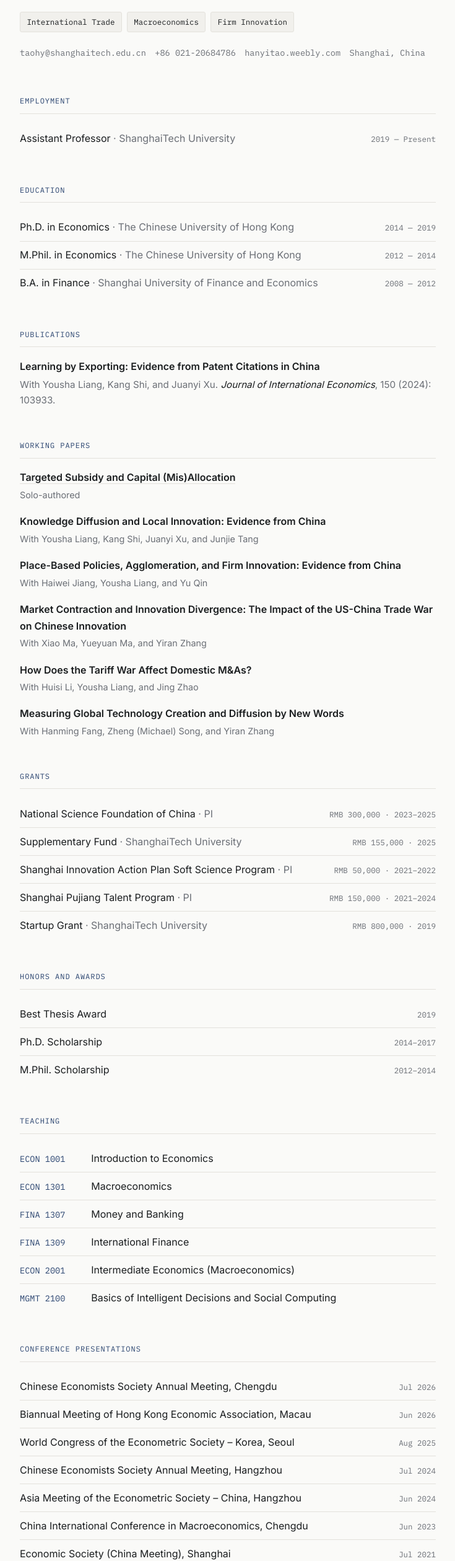
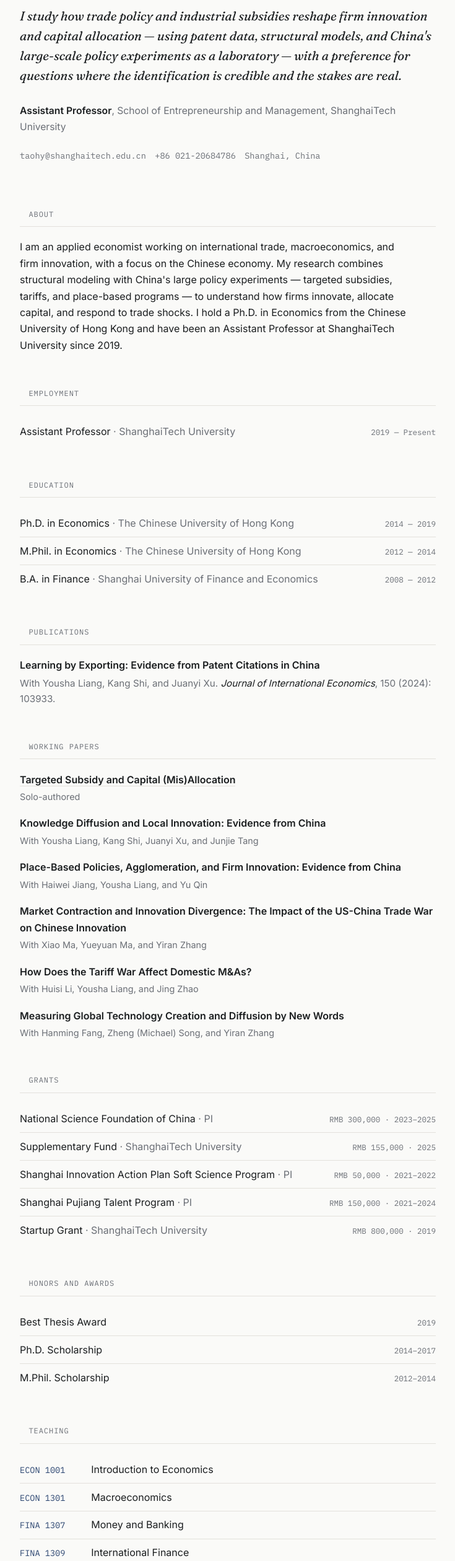
Before and after one commit to HyperionTau/hanyi.tao, a plain HTML site: page index.html in a window 1280 px wide. Shown: the part 281-2800 px from the top of the page at 62% size, without its empty margins (272-1007 px from the left). Drawn offline with Linux system fonts and the light colour scheme.

Commit message:
Refactor index.html for improved layout and styling
Updated font links, adjusted styles for various elements, and reorganized sections for better structure and clarity.

```diff
--- a/index.html
+++ b/index.html
@@ -6,7 +6,7 @@
 <title>Hanyi Tao</title>
 <link rel="preconnect" href="https://fonts.googleapis.com">
 <link rel="preconnect" href="https://fonts.gstatic.com" crossorigin>
-<link href="https://fonts.googleapis.com/css2?family=Fraunces:opsz,wght@9..144,400;9..144,500;9..144,600&family=Inter:wght@400;500;600&family=IBM+Plex+Mono:wght@400;500&display=swap" rel="stylesheet">
+<link href="https://fonts.googleapis.com/css2?family=Fraunces:ital,opsz,wght@0,9..144,400;0,9..144,500;0,9..144,600;1,9..144,400;1,9..144,500&family=Inter:wght@400;500;600&family=IBM+Plex+Mono:wght@400;500&family=Noto+Serif+SC:wght@500&display=swap" rel="stylesheet">
 <style>
   :root {
     --bg: #FAFAF8;
@@ -17,7 +17,6 @@
   }
 
   * { box-sizing: border-box; }
-
   html { scroll-behavior: smooth; }
 
   body {
@@ -47,9 +46,8 @@
     padding: 0.9rem 1.5rem;
     display: flex;
     flex-wrap: wrap;
-    gap: 0.3rem 1rem;
-    font-family: 'IBM Plex Mono', monospace;
-    font-size: 0.78rem;
+    gap: 0.3rem 1.1rem;
+    font-size: 0.85rem;
   }
 
   .nav-inner a {
@@ -71,48 +69,49 @@
     padding: 4rem 1.5rem 6rem;
   }
 
-  header {
-    margin-bottom: 3.5rem;
+  /* ---------- Hero ---------- */
+
+  .hero {
+    margin-bottom: 4.5rem;
     animation: rise 0.6s ease-out both;
+  }
+
+  .hero-eyebrow {
+    color: var(--accent);
+    font-weight: 500;
+    font-size: 1rem;
+    margin: 0 0 0.6rem;
   }
 
   h1 {
     font-family: 'Fraunces', serif;
     font-optical-sizing: auto;
     font-weight: 500;
-    font-size: clamp(2.2rem, 5vw, 2.8rem);
-    margin: 0 0 0.4rem;
+    font-size: clamp(2.4rem, 6vw, 3.2rem);
+    margin: 0 0 1.6rem;
     letter-spacing: -0.01em;
   }
 
-  .title {
-    color: var(--accent);
-    font-size: 1.05rem;
-    font-weight: 500;
-    margin: 0 0 0.15rem;
+  .hero-quote {
+    font-family: 'Fraunces', serif;
+    font-style: italic;
+    font-weight: 400;
+    font-size: 1.28rem;
+    line-height: 1.55;
+    color: var(--ink);
+    max-width: 58ch;
+    margin: 0 0 1.8rem;
   }
 
-  .affiliation {
+  .hero-affil {
     color: var(--muted);
     font-size: 0.98rem;
     margin: 0 0 1.4rem;
   }
 
-  .interests {
-    display: flex;
-    flex-wrap: wrap;
-    gap: 0.5rem;
-    margin-bottom: 1.4rem;
-  }
-
-  .interest {
-    font-family: 'IBM Plex Mono', monospace;
-    font-size: 0.78rem;
+  .hero-affil strong {
     color: var(--ink);
-    background: #F1F0EC;
-    border: 1px solid var(--line);
-    padding: 0.3rem 0.65rem;
-    border-radius: 3px;
+    font-weight: 600;
   }
 
   .contact {
@@ -137,23 +136,44 @@
     border-color: var(--accent);
   }
 
+  /* ---------- Sections ---------- */
+
   section {
-    margin-bottom: 3.2rem;
+    margin-bottom: 3.4rem;
     scroll-margin-top: 4rem;
   }
 
-  .eyebrow {
+  .section-head {
+    display: flex;
+    align-items: baseline;
+    gap: 0.9rem;
+    margin: 0 0 1.2rem;
+    padding-bottom: 0.6rem;
+    border-bottom: 1px solid var(--line);
+  }
+
+  .marker {
+    font-family: 'Noto Serif SC', serif;
+    font-size: 1.7rem;
+    line-height: 1;
+    color: var(--accent);
+  }
+
+  .section-title {
     font-family: 'IBM Plex Mono', monospace;
     font-size: 0.75rem;
     letter-spacing: 0.08em;
     text-transform: uppercase;
-    color: var(--accent);
-    margin: 0 0 1.1rem;
-    padding-bottom: 0.6rem;
-    border-bottom: 1px solid var(--line);
+    color: var(--muted);
+    margin: 0;
   }
 
-  /* ---------- Generic row (employment, education, grants, awards, teaching, talks) ---------- */
+  .about p {
+    max-width: 62ch;
+    margin: 0;
+  }
+
+  /* ---------- Generic row (employment, education, grants, awards, teaching) ---------- */
 
   .row {
     display: flex;
@@ -165,14 +185,8 @@
   }
 
   .row:last-child { border-bottom: none; }
-
-  .row-main {
-    flex: 1;
-  }
-
-  .row-org {
-    color: var(--muted);
-  }
+  .row-main { flex: 1; }
+  .row-org { color: var(--muted); }
 
   .row-meta {
     font-family: 'IBM Plex Mono', monospace;
@@ -193,38 +207,17 @@
 
   /* ---------- Publications ---------- */
 
-  .pub {
-    margin-bottom: 1.4rem;
-  }
+  .pub { margin-bottom: 1.4rem; }
   .pub:last-child { margin-bottom: 0; }
-
-  .pub-title {
-    font-weight: 600;
-    margin: 0 0 0.25rem;
-  }
-
-  .pub-meta {
-    color: var(--muted);
-    font-size: 0.95rem;
-    margin: 0;
-  }
-
-  .pub-meta em {
-    color: var(--ink);
-    font-style: italic;
-  }
+  .pub-title { font-weight: 600; margin: 0 0 0.25rem; }
+  .pub-meta { color: var(--muted); font-size: 0.95rem; margin: 0; }
+  .pub-meta em { color: var(--ink); font-style: italic; }
 
   /* ---------- Working papers ---------- */
 
-  .paper {
-    margin-bottom: 1.1rem;
-  }
+  .paper { margin-bottom: 1.1rem; }
   .paper:last-child { margin-bottom: 0; }
-
-  .paper-title {
-    font-weight: 600;
-    margin: 0 0 0.2rem;
-  }
+  .paper-title { font-weight: 600; margin: 0 0 0.2rem; }
 
   .paper-title a {
     color: var(--ink);
@@ -238,17 +231,33 @@
     border-color: var(--accent);
   }
 
-  .paper-coauthors {
-    color: var(--muted);
-    font-size: 0.9rem;
-    margin: 0;
+  .paper-coauthors { color: var(--muted); font-size: 0.9rem; margin: 0; }
+
+  /* ---------- Speaking (merged, dated list) ---------- */
+
+  .talk {
+    display: flex;
+    gap: 1rem;
+    padding: 0.5rem 0;
+    border-bottom: 1px solid var(--line);
   }
+
+  .talk:last-child { border-bottom: none; }
+
+  .talk-date {
+    font-family: 'IBM Plex Mono', monospace;
+    font-size: 0.78rem;
+    color: var(--accent);
+    width: 4.6rem;
+    flex-shrink: 0;
+    padding-top: 0.1rem;
+  }
+
+  .talk-desc { flex: 1; }
 
   /* ---------- Simple text blocks (service, skills) ---------- */
 
-  .plain p {
-    margin: 0 0 0.6rem;
-  }
+  .plain p { margin: 0 0 0.6rem; }
   .plain p:last-child { margin-bottom: 0; }
 
   .plain .label {
@@ -274,7 +283,7 @@
   }
 
   @media (prefers-reduced-motion: reduce) {
-    header { animation: none; }
+    .hero { animation: none; }
     html { scroll-behavior: auto; }
   }
 
@@ -282,6 +291,7 @@
     main { padding: 2.5rem 1.25rem 4rem; }
     .row { flex-direction: column; align-items: flex-start; gap: 0.15rem; }
     .row-meta { text-align: left; }
+    .talk { gap: 0.7rem; }
   }
 </style>
 </head>
@@ -289,14 +299,13 @@
 
 <nav>
   <div class="nav-inner">
-    <a href="#employment">Employment</a>
-    <a href="#education">Education</a>
+    <a href="#about">About</a>
+    <a href="#cv">Employment &amp; Education</a>
     <a href="#publications">Publications</a>
     <a href="#working-papers">Working Papers</a>
-    <a href="#grants">Grants</a>
+    <a href="#grants">Grants &amp; Awards</a>
     <a href="#teaching">Teaching</a>
-    <a href="#presentations">Presentations</a>
-    <a href="#talks">Seminar Talks</a>
+    <a href="#speaking">Speaking</a>
     <a href="#service">Service</a>
     <a href="#contact">Contact</a>
   </div>
@@ -304,33 +313,58 @@
 
 <main>
 
-  <header>
+  <div class="hero">
+    <p class="hero-eyebrow">Assistant Professor · International Trade, Macroeconomics, Firm Innovation</p>
     <h1>Hanyi Tao</h1>
-    <p class="title">Assistant Professor</p>
-    <p class="affiliation">School of Entrepreneurship and Management · ShanghaiTech University</p>
-    <div class="interests">
-      <span class="interest">International Trade</span>
-      <span class="interest">Macroeconomics</span>
-      <span class="interest">Firm Innovation</span>
-    </div>
+    <p class="hero-quote">
+      I study how trade policy and industrial subsidies reshape firm innovation and capital
+      allocation — using patent data, structural models, and China's large-scale policy
+      experiments as a laboratory — with a preference for questions where the identification
+      is credible and the stakes are real.
+    </p>
+    <p class="hero-affil">
+      <strong>Assistant Professor</strong>, School of Entrepreneurship and Management, ShanghaiTech University
+    </p>
     <div class="contact">
       <a href="mailto:taohy@shanghaitech.edu.cn">taohy@shanghaitech.edu.cn</a>
       <a href="tel:+862120684786">+86 021-20684786</a>
-      <a href="https://hanyitao.weebly.com/" target="_blank" rel="noopener">hanyitao.weebly.com</a>
       <span>Shanghai, China</span>
     </div>
-  </header>
+  </div>
 
-  <section id="employment">
-    <p class="eyebrow">Employment</p>
+  <section id="about">
+    <div class="section-head">
+      <span class="marker" lang="zh"></span>
+      <p class="section-title">About</p>
+    </div>
+    <div class="about">
+      <p>
+        I am an applied economist working on international trade, macroeconomics, and firm
+        innovation, with a focus on the Chinese economy. My research combines structural
+        modeling with China's large policy experiments — targeted subsidies, tariffs, and
+        place-based programs — to understand how firms innovate, allocate capital, and respond
+        to trade shocks. I hold a Ph.D. in Economics from the Chinese University of Hong Kong
+        and have been an Assistant Professor at ShanghaiTech University since 2019.
+      </p>
+    </div>
+  </section>
+
+  <section id="cv">
+    <div class="section-head">
+      <span class="marker" lang="zh"></span>
+      <p class="section-title">Employment</p>
+    </div>
     <div class="row">
       <span class="row-main">Assistant Professor <span class="row-org">· ShanghaiTech University</span></span>
       <span class="row-meta">2019 — Present</span>
     </div>
   </section>
 
-  <section id="education">
-    <p class="eyebrow">Education</p>
+  <section>
+    <div class="section-head">
+      <span class="marker" lang="zh"></span>
+      <p class="section-title">Education</p>
+    </div>
     <div class="row">
       <span class="row-main">Ph.D. in Economics <span class="row-org">· The Chinese University of Hong Kong</span></span>
       <span class="row-meta">2014 — 2019</span>
@@ -346,7 +380,10 @@
   </section>
 
   <section id="publications">
-    <p class="eyebrow">Publications</p>
+    <div class="section-head">
+      <span class="marker" lang="zh"></span>
+      <p class="section-title">Publications</p>
+    </div>
     <div class="pub">
       <p class="pub-title">Learning by Exporting: Evidence from Patent Citations in China</p>
       <p class="pub-meta">With Yousha Liang, Kang Shi, and Juanyi Xu. <em>Journal of International Economics</em>, 150 (2024): 103933.</p>
@@ -354,33 +391,31 @@
   </section>
 
   <section id="working-papers">
-    <p class="eyebrow">Working Papers</p>
+    <div class="section-head">
+      <span class="marker" lang="zh"></span>
+      <p class="section-title">Working Papers</p>
+    </div>
 
     <div class="paper">
       <p class="paper-title"><a href="https://www.dropbox.com/s/ahlxstao3ulf4eo/JMP_HANYI_TAO.pdf?dl=0" target="_blank" rel="noopener">Targeted Subsidy and Capital (Mis)Allocation</a></p>
       <p class="paper-coauthors">Solo-authored</p>
     </div>
-
     <div class="paper">
       <p class="paper-title">Knowledge Diffusion and Local Innovation: Evidence from China</p>
       <p class="paper-coauthors">With Yousha Liang, Kang Shi, Juanyi Xu, and Junjie Tang</p>
     </div>
-
     <div class="paper">
       <p class="paper-title">Place-Based Policies, Agglomeration, and Firm Innovation: Evidence from China</p>
       <p class="paper-coauthors">With Haiwei Jiang, Yousha Liang, and Yu Qin</p>
     </div>
-
     <div class="paper">
       <p class="paper-title">Market Contraction and Innovation Divergence: The Impact of the US-China Trade War on Chinese Innovation</p>
       <p class="paper-coauthors">With Xiao Ma, Yueyuan Ma, and Yiran Zhang</p>
     </div>
-
     <div class="paper">
       <p class="paper-title">How Does the Tariff War Affect Domestic M&amp;As?</p>
       <p class="paper-coauthors">With Huisi Li, Yousha Liang, and Jing Zhao</p>
     </div>
-
     <div class="paper">
       <p class="paper-title">Measuring Global Technology Creation and Diffusion by New Words</p>
       <p class="paper-coauthors">With Hanming Fang, Zheng (Michael) Song, and Yiran Zhang</p>
@@ -388,7 +423,10 @@
   </section>
 
   <section id="grants">
-    <p class="eyebrow">Grants</p>
+    <div class="section-head">
+      <span class="marker" lang="zh"></span>
+      <p class="section-title">Grants</p>
+    </div>
     <div class="row">
       <span class="row-main">National Science Foundation of China <span class="row-org">· PI</span></span>
       <span class="row-meta">RMB 300,000 · 2023–2025</span>
@@ -411,24 +449,21 @@
     </div>
   </section>
 
-  <section id="awards">
-    <p class="eyebrow">Honors and Awards</p>
-    <div class="row">
-      <span class="row-main">Best Thesis Award</span>
-      <span class="row-meta">2019</span>
+  <section>
+    <div class="section-head">
+      <span class="marker" lang="zh"></span>
+      <p class="section-title">Honors and Awards</p>
     </div>
-    <div class="row">
-      <span class="row-main">Ph.D. Scholarship</span>
-      <span class="row-meta">2014–2017</span>
-    </div>
-    <div class="row">
-      <span class="row-main">M.Phil. Scholarship</span>
-      <span class="row-meta">2012–2014</span>
-    </div>
+    <div class="row"><span class="row-main">Best Thesis Award</span><span class="row-meta">2019</span></div>
+    <div class="row"><span class="row-main">Ph.D. Scholarship</span><span class="row-meta">2014–2017</span></div>
+    <div class="row"><span class="row-main">M.Phil. Scholarship</span><span class="row-meta">2012–2014</span></div>
   </section>
 
   <section id="teaching">
-    <p class="eyebrow">Teaching</p>
+    <div class="section-head">
+      <span class="marker" lang="zh"></span>
+      <p class="section-title">Teaching</p>
+    </div>
     <div class="row"><span class="course-code">ECON 1001</span><span class="row-main">Introduction to Economics</span></div>
     <div class="row"><span class="course-code">ECON 1301</span><span class="row-main">Macroeconomics</span></div>
     <div class="row"><span class="course-code">FINA 1307</span><span class="row-main">Money and Banking</span></div>
@@ -437,46 +472,51 @@
     <div class="row"><span class="course-code">MGMT 2100</span><span class="row-main">Basics of Intelligent Decisions and Social Computing</span></div>
   </section>
 
-  <section id="presentations">
-    <p class="eyebrow">Conference Presentations</p>
-    <div class="row"><span class="row-main">Chinese Economists Society Annual Meeting, Chengdu</span><span class="row-meta">Jul 2026</span></div>
-    <div class="row"><span class="row-main">Biannual Meeting of Hong Kong Economic Association, Macau</span><span class="row-meta">Jun 2026</span></div>
-    <div class="row"><span class="row-main">World Congress of the Econometric Society – Korea, Seoul</span><span class="row-meta">Aug 2025</span></div>
-    <div class="row"><span class="row-main">Chinese Economists Society Annual Meeting, Hangzhou</span><span class="row-meta">Jul 2024</span></div>
-    <div class="row"><span class="row-main">Asia Meeting of the Econometric Society – China, Hangzhou</span><span class="row-meta">Jun 2024</span></div>
-    <div class="row"><span class="row-main">China International Conference in Macroeconomics, Chengdu</span><span class="row-meta">Jun 2023</span></div>
-    <div class="row"><span class="row-main">Economic Society (China Meeting), Shanghai</span><span class="row-meta">Jul 2021</span></div>
-    <div class="row"><span class="row-main">China International Conference in Macroeconomics, Beijing</span><span class="row-meta">Jun 2021</span></div>
-    <div class="row"><span class="row-main">NBER-AIEA Conference on Innovation and Entrepreneurship, Shanghai</span><span class="row-meta">Aug 2020</span></div>
-    <div class="row"><span class="row-main">Economic Society World Congress, Italy (Online)</span><span class="row-meta">Aug 2020</span></div>
-    <div class="row"><span class="row-main">China International Conference in Macroeconomics, Shenzhen</span><span class="row-meta">Jun 2019</span></div>
-  </section>
-
-  <section id="talks">
-    <p class="eyebrow">Invited Seminar Talks</p>
-    <div class="row"><span class="row-main">Seminar, University of Nottingham (Ningbo)</span><span class="row-meta">Mar 2026</span></div>
-    <div class="row"><span class="row-main">Seminar, Fudan University</span><span class="row-meta">Nov 2025</span></div>
-    <div class="row"><span class="row-main">Macro Workshop, Yanbian University</span><span class="row-meta">Aug 2025</span></div>
-    <div class="row"><span class="row-main">Seminar, South University of Science and Technology</span><span class="row-meta">Jun 2025</span></div>
-    <div class="row"><span class="row-main">Seminar, Renmin University</span><span class="row-meta">Jun 2025</span></div>
-    <div class="row"><span class="row-main">Macro Workshop, Tsinghua University</span><span class="row-meta">Aug 2024</span></div>
-    <div class="row"><span class="row-main">Seminar, Shanghai University of Finance and Economics</span><span class="row-meta">Dec 2023</span></div>
-    <div class="row"><span class="row-main">Macro Workshop, Zhejiang University</span><span class="row-meta">Dec 2020</span></div>
-    <div class="row"><span class="row-main">International Trade Workshop, CUHK</span><span class="row-meta">Jul 2020</span></div>
-    <div class="row"><span class="row-main">Macro Workshop on Chinese Economy, SEM, Tsinghua University</span><span class="row-meta">Oct 2019</span></div>
-    <div class="row"><span class="row-main">Applied Econ Brown-bag, CUHK</span><span class="row-meta">Nov 2018</span></div>
-    <div class="row"><span class="row-main">Academia Sinica</span><span class="row-meta">Nov 2018</span></div>
+  <section id="speaking">
+    <div class="section-head">
+      <span class="marker" lang="zh"></span>
+      <p class="section-title">Speaking</p>
+    </div>
+    <div class="talk"><span class="talk-date">2026.07</span><span class="talk-desc">Chinese Economists Society Annual Meeting, Chengdu</span></div>
+    <div class="talk"><span class="talk-date">2026.06</span><span class="talk-desc">Biannual Meeting of Hong Kong Economic Association, Macau</span></div>
+    <div class="talk"><span class="talk-date">2026.03</span><span class="talk-desc">Seminar, University of Nottingham (Ningbo)</span></div>
+    <div class="talk"><span class="talk-date">2025.11</span><span class="talk-desc">Seminar, Fudan University</span></div>
+    <div class="talk"><span class="talk-date">2025.08</span><span class="talk-desc">World Congress of the Econometric Society – Korea, Seoul</span></div>
+    <div class="talk"><span class="talk-date">2025.08</span><span class="talk-desc">Macro Workshop, Yanbian University</span></div>
+    <div class="talk"><span class="talk-date">2025.06</span><span class="talk-desc">Seminar, South University of Science and Technology</span></div>
+    <div class="talk"><span class="talk-date">2025.06</span><span class="talk-desc">Seminar, Renmin University</span></div>
+    <div class="talk"><span class="talk-date">2024.08</span><span class="talk-desc">Macro Workshop, Tsinghua University</span></div>
+    <div class="talk"><span class="talk-date">2024.07</span><span class="talk-desc">Chinese Economists Society Annual Meeting, Hangzhou</span></div>
+    <div class="talk"><span class="talk-date">2024.06</span><span class="talk-desc">Asia Meeting of the Econometric Society – China, Hangzhou</span></div>
+    <div class="talk"><span class="talk-date">2023.12</span><span class="talk-desc">Seminar, Shanghai University of Finance and Economics</span></div>
+    <div class="talk"><span class="talk-date">2023.06</span><span class="talk-desc">China International Conference in Macroeconomics, Chengdu</span></div>
+    <div class="talk"><span class="talk-date">2021.07</span><span class="talk-desc">Economic Society (China Meeting), Shanghai</span></div>
+    <div class="talk"><span class="talk-date">2021.06</span><span class="talk-desc">China International Conference in Macroeconomics, Beijing</span></div>
+    <div class="talk"><span class="talk-date">2020.12</span><span class="talk-desc">Macro Workshop, Zhejiang University</span></div>
+    <div class="talk"><span class="talk-date">2020.08</span><span class="talk-desc">NBER-AIEA Conference on Innovation and Entrepreneurship, Shanghai</span></div>
+    <div class="talk"><span class="talk-date">2020.08</span><span class="talk-desc">Economic Society World Congress, Italy (Online)</span></div>
+    <div class="talk"><span class="talk-date">2020.07</span><span class="talk-desc">International Trade Workshop, CUHK</span></div>
+    <div class="talk"><span class="talk-date">2019.10</span><span class="talk-desc">Macro Workshop on Chinese Economy, SEM, Tsinghua University</span></div>
+    <div class="talk"><span class="talk-date">2019.06</span><span class="talk-desc">China International Conference in Macroeconomics, Shenzhen</span></div>
+    <div class="talk"><span class="talk-date">2018.11</span><span class="talk-desc">Applied Econ Brown-bag, CUHK</span></div>
+    <div class="talk"><span class="talk-date">2018.11</span><span class="talk-desc">Academia Sinica</span></div>
   </section>
 
   <section id="service">
-    <p class="eyebrow">Professional Service</p>
+    <div class="section-head">
+      <span class="marker" lang="zh"></span>
+      <p class="section-title">Professional Service</p>
+    </div>
     <div class="plain">
       <p><span class="label">Referee</span>Management Science, Strategic Management Journal, Research Policy, China Economic Review</p>
     </div>
   </section>
 
-  <section id="skills">
-    <p class="eyebrow">Skills</p>
+  <section>
+    <div class="section-head">
+      <span class="marker" lang="zh"></span>
+      <p class="section-title">Skills</p>
+    </div>
     <div class="plain">
       <p><span class="label">Programming</span>Python, MATLAB, Stata, ArcGIS, LaTeX</p>
       <p><span class="label">Languages</span>Mandarin (Native), English (Fluent)</p>
@@ -484,8 +524,11 @@
   </section>
 
   <section id="contact">
-    <p class="eyebrow">Contact</p>
-    <p class="row-main" style="display:block; margin-bottom:0.8rem;">
+    <div class="section-head">
+      <span class="marker" lang="zh"></span>
+      <p class="section-title">Contact</p>
+    </div>
+    <p style="margin: 0 0 0.8rem;">
       Room 307, School of Entrepreneurship and Management<br>
       ShanghaiTech University<br>
       Shanghai, China
@@ -497,7 +540,7 @@
   </section>
 
   <footer>
-    Updated July 2026
+    © 2026 Hanyi Tao · School of Entrepreneurship and Management, ShanghaiTech University
   </footer>
 
 </main>
```
